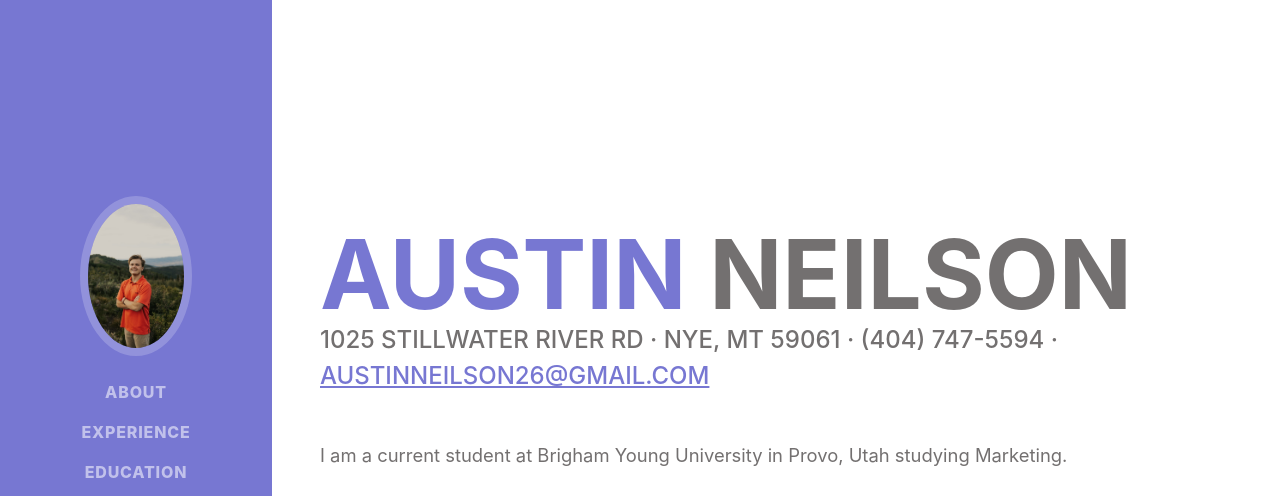
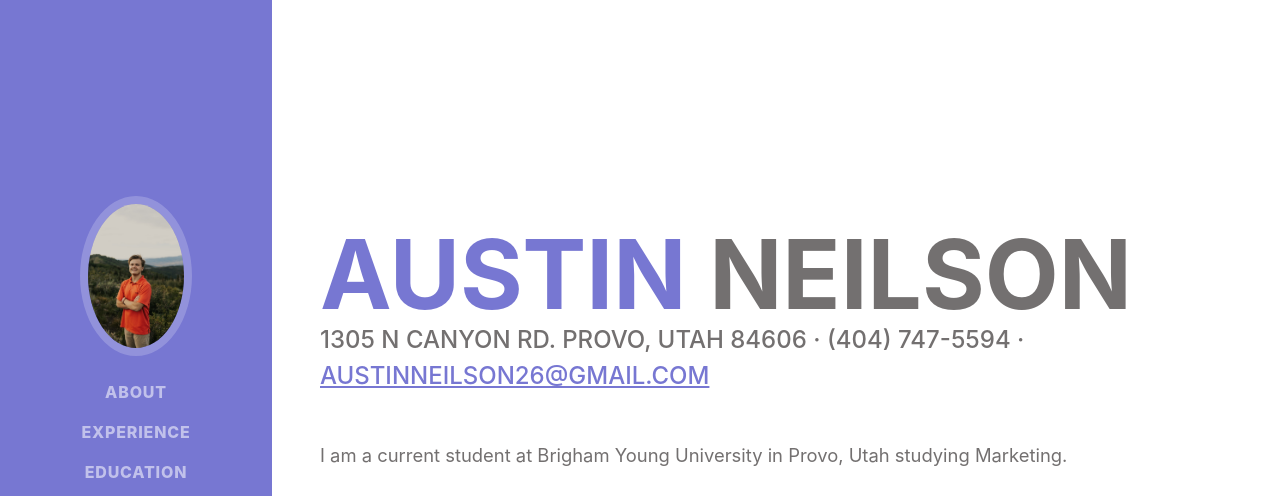
Before and after one commit to AustinNeilson/Resume, a plain HTML site: page index.html in a window 1280 px wide. Shown: the top 496 px of the page. Drawn offline with nearby package versions, Linux system fonts and the light colour scheme; a web font is replaced by a local one.

Commit message:
Update index.html

```diff
--- a/index.html
+++ b/index.html
@@ -45,7 +45,7 @@
                         <span class="text-primary">Neilson</span>
                     </h1>
                     <div class="subheading mb-5">
-                        1025 Stillwater River Rd · Nye, MT 59061 · (404) 747-5594 ·
+                        1305 N Canyon Rd. Provo, Utah 84606  · (404) 747-5594 ·
                         <a href="mailto:Austinneilson26@gmail.com">Austinneilson26@gmail.com</a>
                     </div>
                     <p class="lead mb-5">I am a current student at Brigham Young University in Provo, Utah studying Marketing.</p>
```
